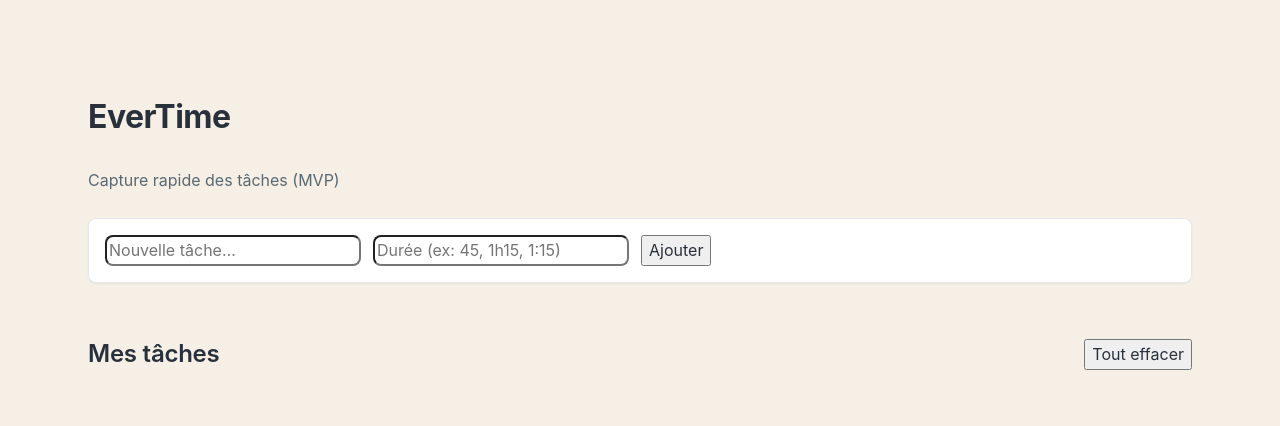
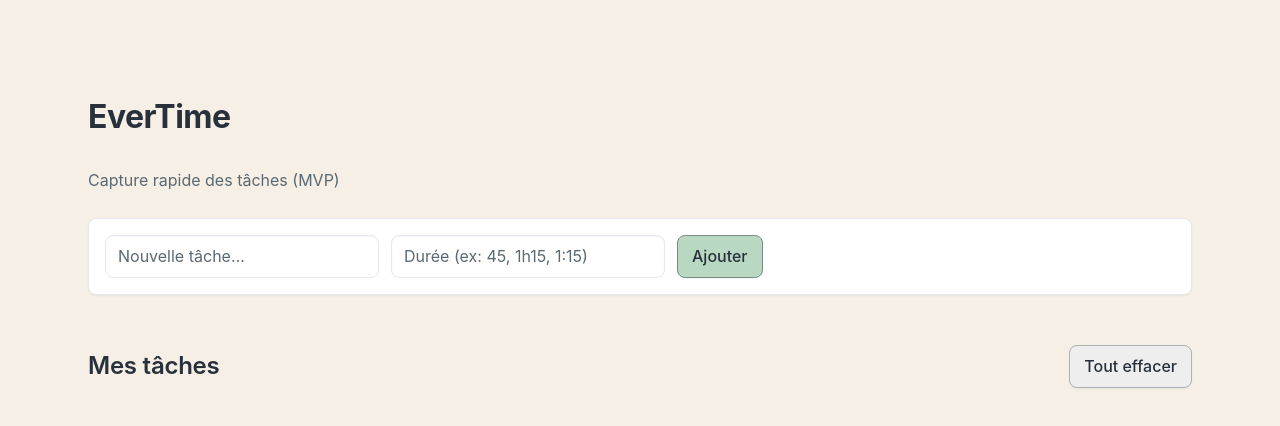
Before and after one commit to idiralliche/evertime, a Vue app in the folder frontend/: page / in a window 1280 px wide. Shown: the top 426 px of the page. Built offline with nearby package versions, Linux system fonts and the light colour scheme.

Commit message:
feat(ui): polish lists, buttons, and inputs using design tokens (no template changes)
Improve card spacing/hover for ul.stack > li.u-card, add ghost/danger button variants,
and style inputs with token-based borders/radius/shadows.

```diff
--- a/frontend/src/styles/base/_reset.scss
+++ b/frontend/src/styles/base/_reset.scss
@@ -37,3 +37,8 @@ select {
   font: inherit;
   color: inherit;
 }
+
+ul,
+ol {
+  padding-left: 1.25rem;
+}
--- a/frontend/src/styles/components/_buttons.scss
+++ b/frontend/src/styles/components/_buttons.scss
@@ -5,27 +5,131 @@
   align-items: center;
   gap: var(--space-2);
   padding: 0.5rem 0.875rem;
-  border-radius: var(--radius-lg);
+  border-radius: var(--radius-md);
   border: 1px solid var(--color-muted);
   background: var(--color-surface);
+  color: var(--color-text);
+  font-weight: 500;
   box-shadow: var(--shadow-sm);
-  transition: transform 0.06s ease, background 0.15s ease;
+  transition: transform 0.06s ease, background 0.15s ease, box-shadow 0.15s ease,
+    border-color 0.15s ease;
 }
+
+/* Prefer higher-contrast background/border when supported */
+@supports (background: color-mix(in srgb, black, white)) {
+  .btn {
+    /* Slightly darker than surface to read as a real control */
+    background: color-mix(
+      in srgb,
+      var(--color-surface) 92%,
+      var(--color-text) 8%
+    );
+    border-color: color-mix(
+      in srgb,
+      var(--color-muted) 70%,
+      var(--color-text) 30%
+    );
+  }
+}
+
+/* Fallback for old browsers: subtle overlay on surface to increase contrast */
+@supports not (background: color-mix(in srgb, black, white)) {
+  .btn {
+    background: linear-gradient(0deg, rgba(0, 0, 0, 0.03), rgba(0, 0, 0, 0.03)),
+      var(--color-surface);
+    border-color: var(--color-text-muted);
+  }
+}
+
 .btn:hover {
   transform: translateY(-1px);
+  box-shadow: var(--shadow-md);
 }
+
+/* Clear visual focus for keyboard users */
 .btn:focus-visible {
   @include mixins.focus-ring;
 }
 
+/* Primary: ensure border contrast and hover darkening */
 .btn--primary {
   background: var(--color-primary);
-  border-color: transparent;
+  border-color: color-mix(
+    in srgb,
+    var(--color-primary) 55%,
+    var(--color-text) 45%
+  );
   color: var(--color-text);
 }
 
+/* Accent: readable on both themes */
 .btn--accent {
   background: var(--color-accent);
+  border-color: color-mix(
+    in srgb,
+    var(--color-accent) 60%,
+    var(--color-text) 40%
+  );
+  color: #fff;
+}
+@supports (background: color-mix(in srgb, black, white)) {
+  .btn--accent:hover {
+    background: color-mix(
+      in srgb,
+      var(--color-accent) 88%,
+      var(--color-text) 12%
+    );
+  }
+}
+
+/* Low-emphasis action (kept, but with better border contrast) */
+.btn--ghost {
+  background: transparent;
+  border-color: color-mix(
+    in srgb,
+    var(--color-muted) 55%,
+    var(--color-text) 45%
+  );
+  box-shadow: none;
+}
+
+/* Destructive action */
+.btn--danger {
+  background: var(--color-error);
+  border-color: color-mix(
+    in srgb,
+    var(--color-error) 60%,
+    var(--color-text) 40%
+  );
+  color: #fff;
+}
+
+/* Spacing between adjacent buttons */
+.btn + .btn {
+  margin-left: var(--space-2);
+}
+
+/* Disabled state with clear affordance */
+.btn:disabled,
+.btn[aria-disabled="true"] {
+  opacity: 0.6;
+  cursor: not-allowed;
+  transform: none;
+  box-shadow: none;
+}
+
+.btn--ghost {
+  background: transparent;
+  border-color: var(--color-muted);
+  box-shadow: none;
+}
+
+.btn--danger {
+  background: var(--color-error);
   border-color: transparent;
   color: white;
 }
+
+.btn + .btn {
+  margin-left: var(--space-2);
+}
--- /dev/null
+++ b/frontend/src/styles/components/_forms.scss
@@ -0,0 +1,26 @@
+@use "../tools/mixins";
+
+input[type="text"],
+input[type="search"],
+input[type="number"],
+textarea {
+  width: auto;
+  padding: 0.5rem 0.75rem;
+  border: 1px solid var(--color-muted);
+  border-radius: var(--radius-md);
+  background: var(--color-surface);
+  color: var(--color-text);
+  box-shadow: inset 0 1px 2px rgba(0, 0, 0, 0.04);
+  transition: border-color 0.15s ease, box-shadow 0.15s ease;
+}
+
+input::placeholder,
+textarea::placeholder {
+  color: var(--color-text-muted);
+}
+
+input:focus-visible,
+textarea:focus-visible {
+  @include mixins.focus-ring;
+  border-color: var(--color-accent);
+}
--- /dev/null
+++ b/frontend/src/styles/components/_tasks.scss
@@ -0,0 +1,28 @@
+// Make lists card-like, remove bullets, improve spacing and hover.
+ul.stack {
+  list-style: none; /* remove bullets */
+  padding-left: 0; /* remove default indent */
+  margin: 0;
+}
+
+ul.stack > li.u-card {
+  /* Keep card look but improve spacing and alignment */
+  display: flex;
+  justify-content: space-between;
+  align-items: center;
+  gap: var(--space-4);
+  padding: var(--space-4) var(--space-6);
+  transition: transform 0.06s ease, box-shadow 0.15s ease,
+    border-color 0.15s ease;
+}
+
+ul.stack > li.u-card:hover {
+  transform: translateY(-1px);
+  box-shadow: var(--shadow-md);
+}
+
+ul.stack > li.u-card small.u-muted {
+  display: block;
+  margin-top: var(--space-1);
+  line-height: 1.4;
+}
--- a/frontend/src/styles/main.scss
+++ b/frontend/src/styles/main.scss
@@ -4,6 +4,9 @@
 @use "base/reset";
 @use "base/typography";
 @use "layout/containers";
+@use "components/buttons";
+@use "components/forms";
+@use "components/tasks";
 @use "utilities/helpers";
 @use "themes/light";
 @use "themes/dark";
```
